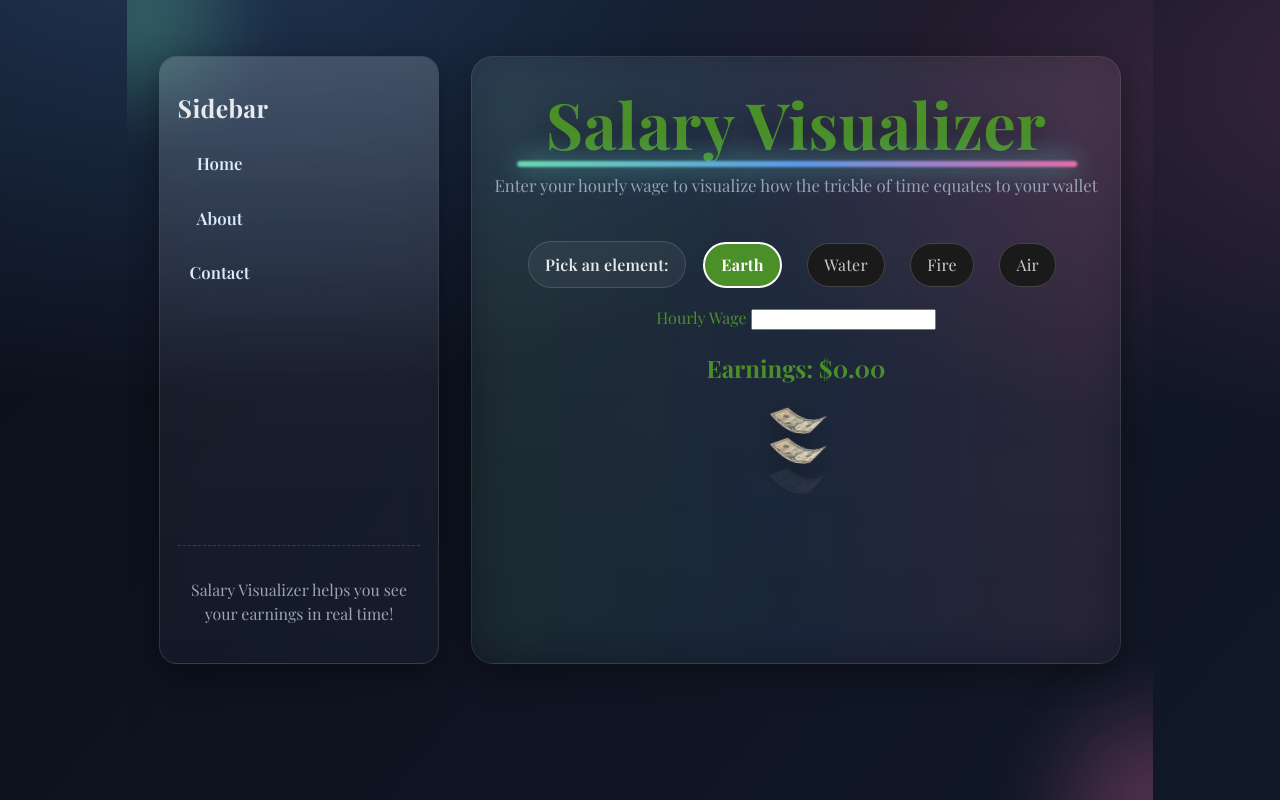
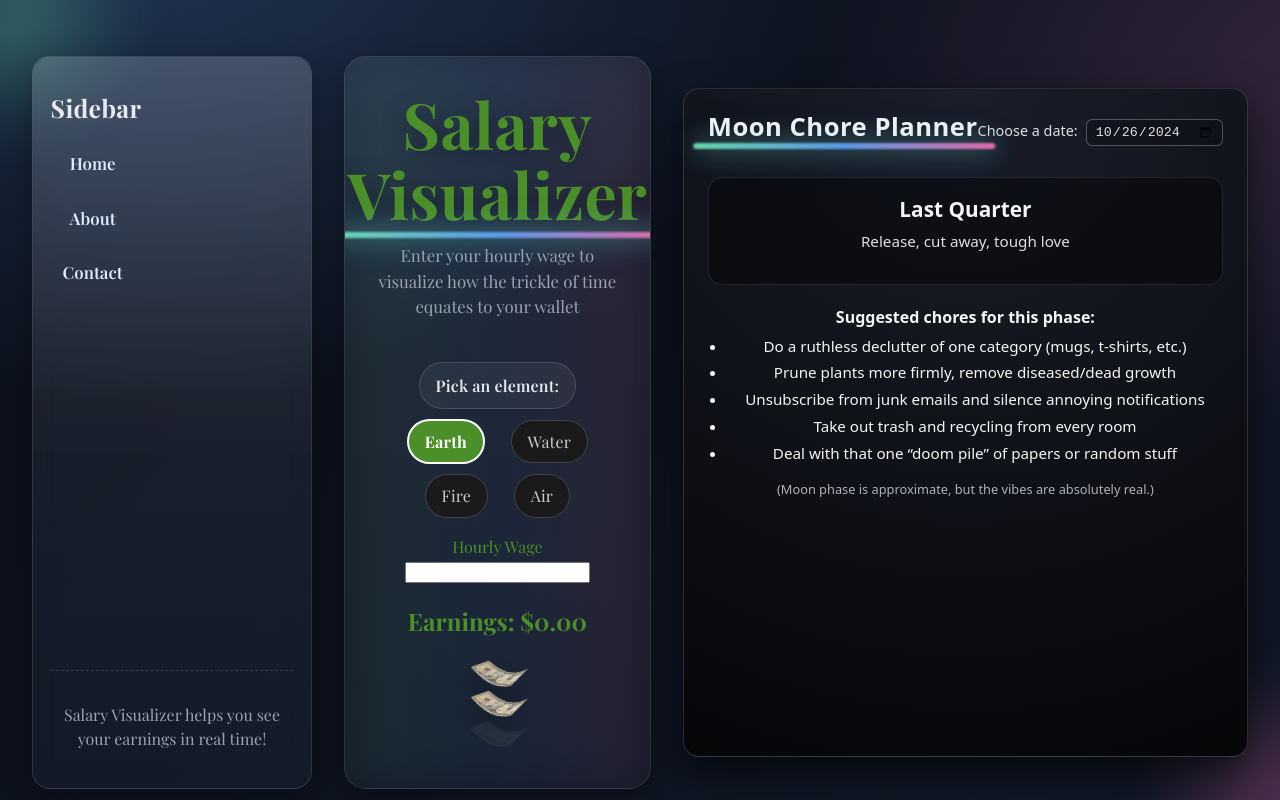
Before and after one commit to Foxglovery/salary-visualizer, a React (Vite) app: page / in a window 1280 px wide. Built offline with nearby package versions, Linux system fonts and the light colour scheme; a web font is replaced by a local one.

Commit message:
moon phase

```diff
--- a/src/App.jsx
+++ b/src/App.jsx
@@ -5,6 +5,7 @@ import SalaryInput from './components/SalaryInput'
 import EarningCounter from './components/EarningCounter'
 import SupernovaParticles from './components/SupernovaParticles';
 import Sidebar from './components/Sidebar';
+import MoonChorePlanner from './components/MoonPhases'
 // import hourlyWage from '../src/components/SalaryInput' // This import is not needed
 
 const ELEMENT_COLORS = {
@@ -64,6 +65,7 @@ function App() {
           <img src={dollarBill} alt='Dollar Bill' className='dollar-bill'/>
           <img src={dollarBill} alt='Dollar Bill' className='dollar-bill'/>
         </div>
+        <MoonChorePlanner />
       </div>
     </>
   )
--- /dev/null
+++ b/src/components/MoonPhases.jsx
@@ -0,0 +1,233 @@
+import  { useState, useMemo } from "react";
+
+const MOON_PHASES = [
+  {
+    key: 0,
+    name: "New Moon",
+    vibe: "Reset, rest, intention-setting",
+    chores: [
+      "Do light, low-effort tidying (clear one surface, not the whole house)",
+      "Clean and reset your altar or a special shelf",
+      "Journal goals or to-do lists for the next two weeks",
+      "Sort seed packets, plan garden beds, but don’t plant yet",
+      "Declutter digital stuff: delete 10 old photos or emails"
+    ]
+  },
+  {
+    key: 1,
+    name: "Waxing Crescent",
+    vibe: "Plant the seeds, start small",
+    chores: [
+      "Start small projects: one drawer, one cabinet, one bed in the garden",
+      "Start seeds indoors or plan where transplants will go",
+      "Do quick 10–15 minute cleaning bursts in different rooms",
+      "Wash and prep containers/pots for upcoming plantings",
+      "Begin tracking a new habit (sleep, water, cleaning, etc.)"
+    ]
+  },
+  {
+    key: 2,
+    name: "First Quarter",
+    vibe: "Action, push through resistance",
+    chores: [
+      "Tackle medium-sized chores you’ve been avoiding (bathroom, fridge, car)",
+      "Do structural garden work: staking, trellises, bed edging",
+      "Sort and label storage bins, jars, or pantry containers",
+      "Handle necessary but annoying admin: bills, calls, scheduling",
+      "Deep clean the main work zone (desk, kitchen prep area, craft space)"
+    ]
+  },
+  {
+    key: 3,
+    name: "Waxing Gibbous",
+    vibe: "Refine, improve, prepare",
+    chores: [
+      "Fine-tune spaces you already cleaned (organize, pretty it up)",
+      "Thin seedlings, prune lightly, or adjust plant spacing",
+      "Batch prep ingredients or freezer meals for future you",
+      "Label everything you’ve been saying you’ll label for weeks",
+      "Do maintenance: sharpen tools, oil cutting boards, fix squeaky doors"
+    ]
+  },
+  {
+    key: 4,
+    name: "Full Moon",
+    vibe: "Peak energy, showcase & cleanse",
+    chores: [
+      "Do a big “showtime” clean of main living areas",
+      "Wash bedding, blankets, and anything cozy",
+      "Sweep and energetically cleanse floors/thresholds",
+      "Show off your space: take photos, host a little hang, or just enjoy it",
+      "Moon-gaze with tea and actually admire what you’ve done"
+    ]
+  },
+  {
+    key: 5,
+    name: "Waning Gibbous",
+    vibe: "Gratitude, sharing, adjusting",
+    chores: [
+      "Declutter gently: donate or re-home items you don’t use",
+      "Harvest and share herbs/produce, or prep them for drying",
+      "Clean out the pantry of stale/expired things",
+      "Write labels, notes, or logs for what worked well this cycle",
+      "Do laundry that’s been lurking in baskets or corners"
+    ]
+  },
+  {
+    key: 6,
+    name: "Last Quarter",
+    vibe: "Release, cut away, tough love",
+    chores: [
+      "Do a ruthless declutter of one category (mugs, t-shirts, etc.)",
+      "Prune plants more firmly, remove diseased/dead growth",
+      "Unsubscribe from junk emails and silence annoying notifications",
+      "Take out trash and recycling from every room",
+      "Deal with that one “doom pile” of papers or random stuff"
+    ]
+  },
+  {
+    key: 7,
+    name: "Waning Crescent",
+    vibe: "Rest, reset, compost the old",
+    chores: [
+      "Soft reset: gentle tidy, nothing heroic",
+      "Compost kitchen scraps, dead plants, or old intentions",
+      "Wash your favorite mug, blanket, and comfy clothes",
+      "Prep a cozy corner for the next New Moon planning session",
+      "Take notes: what do you NOT want to drag into the next cycle?"
+    ]
+  }
+];
+
+// Conway-style moon phase approximation: returns 0–7
+function getMoonPhaseIndex(date) {
+  let year = date.getFullYear();
+  let month = date.getMonth() + 1; // JS months 0–11 → 1–12
+  const day = date.getDate();
+
+  if (month < 3) {
+    year -= 1;
+    month += 12;
+  }
+
+  month += 1; // shift month for algorithm
+
+  const c = Math.floor(365.25 * year);
+  const e = Math.floor(30.6 * month);
+  let jd = c + e + day - 694039.09; // days since known new moon
+  jd /= 29.5305882; // length of synodic month
+  const b = Math.floor(jd);
+  jd -= b; // fractional part of current lunation
+
+  let phaseIndex = Math.round(jd * 8);
+  if (phaseIndex >= 8) phaseIndex = 0;
+
+  return phaseIndex; // 0=new, 4=full, etc.
+}
+
+export default function MoonChorePlanner() {
+  const [dateString, setDateString] = useState(() => {
+    const today = new Date();
+    // format yyyy-mm-dd for <input type="date">
+    const yyyy = today.getFullYear();
+    const mm = String(today.getMonth() + 1).padStart(2, "0");
+    const dd = String(today.getDate()).padStart(2, "0");
+    return `${yyyy}-${mm}-${dd}`;
+  });
+
+  const { phase, chores } = useMemo(() => {
+    const [year, month, day] = dateString.split("-").map(Number);
+    const date = new Date(year, month - 1, day);
+    const phaseIndex = getMoonPhaseIndex(date);
+    const phaseInfo = MOON_PHASES.find(p => p.key === phaseIndex) ?? MOON_PHASES[0];
+    return {
+      phase: phaseInfo,
+      chores: phaseInfo.chores
+    };
+  }, [dateString]);
+
+  return (
+    <div
+      style={{
+        maxWidth: "600px",
+        margin: "2rem auto",
+        padding: "1.5rem",
+        borderRadius: "1rem",
+        border: "1px solid rgba(255,255,255,0.15)",
+        background: "radial-gradient(circle at top, #1b1e2b, #050608)",
+        color: "#f5f5f5",
+        fontFamily: "system-ui, -apple-system, BlinkMacSystemFont, sans-serif",
+        boxShadow: "0 18px 40px rgba(0,0,0,0.6)"
+      }}
+    >
+      <h1 style={{ fontSize: "1.6rem", marginBottom: "0.75rem" }}>
+        Moon Chore Planner
+      </h1>
+
+      <label style={{ fontSize: "0.9rem", opacity: 0.9 }}>
+        Choose a date:
+        <input
+          type="date"
+          value={dateString}
+          onChange={(e) => setDateString(e.target.value)}
+          style={{
+            marginLeft: "0.5rem",
+            padding: "0.25rem 0.5rem",
+            borderRadius: "0.4rem",
+            border: "1px solid rgba(255,255,255,0.3)",
+            background: "rgba(0,0,0,0.2)",
+            color: "#f5f5f5"
+          }}
+        />
+      </label>
+
+      <div
+        style={{
+          marginTop: "1.5rem",
+          padding: "1rem",
+          borderRadius: "0.9rem",
+          background: "rgba(0,0,0,0.4)",
+          border: "1px solid rgba(255,255,255,0.1)"
+        }}
+      >
+        <h2 style={{ margin: 0, fontSize: "1.3rem" }}>
+          {phase.name}
+        </h2>
+        <p style={{ marginTop: "0.3rem", fontSize: "0.95rem", opacity: 0.9 }}>
+          {phase.vibe}
+        </p>
+      </div>
+
+      <div style={{ marginTop: "1.25rem" }}>
+        <h3 style={{ fontSize: "1rem", marginBottom: "0.4rem" }}>
+          Suggested chores for this phase:
+        </h3>
+        <ul
+          style={{
+            paddingLeft: "1.2rem",
+            margin: 0,
+            display: "grid",
+            gap: "0.35rem",
+            fontSize: "0.95rem"
+          }}
+        >
+          {chores.map((chore, idx) => (
+            <li key={idx} style={{ lineHeight: 1.4 }}>
+              {chore}
+            </li>
+          ))}
+        </ul>
+      </div>
+
+      <p
+        style={{
+          marginTop: "1rem",
+          fontSize: "0.8rem",
+          opacity: 0.7
+        }}
+      >
+        (Moon phase is approximate, but the vibes are absolutely real.)
+      </p>
+    </div>
+  );
+}
```
